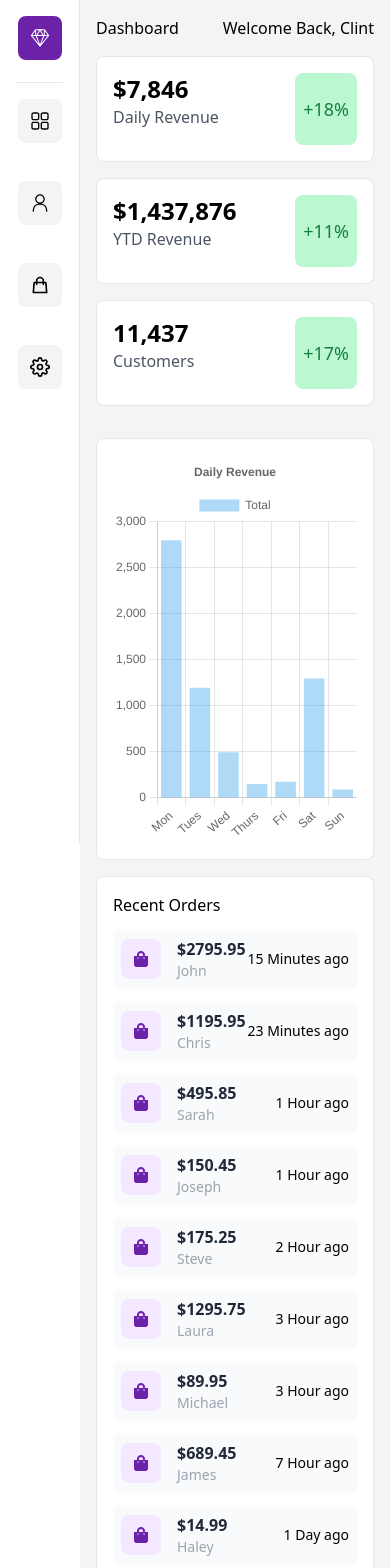
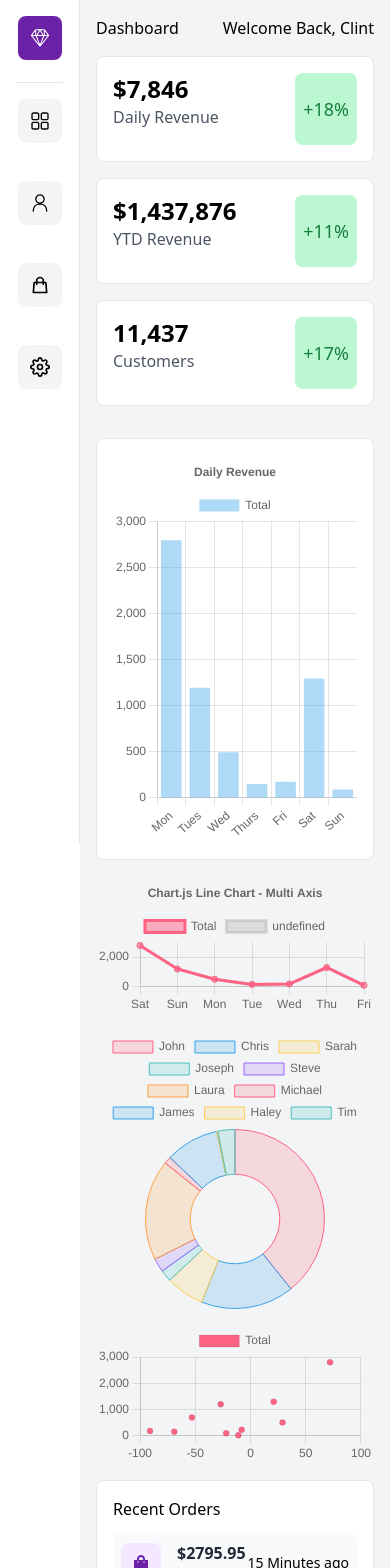
Before and after one commit to abouba03/nextjs-dashboard-tailwind-main, a Next.js app: page / in a window 390 px wide. Shown: the top 1568 px of the page. Built offline with nearby package versions, Linux system fonts and the light colour scheme.

Commit message:
render dashboard

```diff
--- a/pages/index.js
+++ b/pages/index.js
@@ -1,10 +1,11 @@
 import Head from 'next/head';
-import Image from 'next/image';
-
 import Header from '../components/Header';
 import TopCards from '../components/TopCards';
 import BarChart from '../components/BarChart';
 import RecentOrders from '../components/RecentOrders';
+import LineChart from '@/components/LineChart';
+import PieChart from '@/components/PieChart';
+import ScatterChart from '@/components/ScatterChart';
 
 export default function Home() {
   return (
@@ -18,8 +19,13 @@ export default function Home() {
       <main className='bg-gray-100 min-h-screen'>
         <Header />
         <TopCards />
-        <div className='p-4 grid md:grid-cols-3 grid-cols-1 gap-4'>
-          <BarChart />
+        <div className='p-4 grid md:grid-cols-2 grid-cols-1 gap-4'>
+          <div className='flex flex-col gap-4'>
+            <BarChart />
+            <LineChart />
+            <PieChart />
+            <ScatterChart />
+          </div>
           <RecentOrders />
         </div>
       </main>
```
